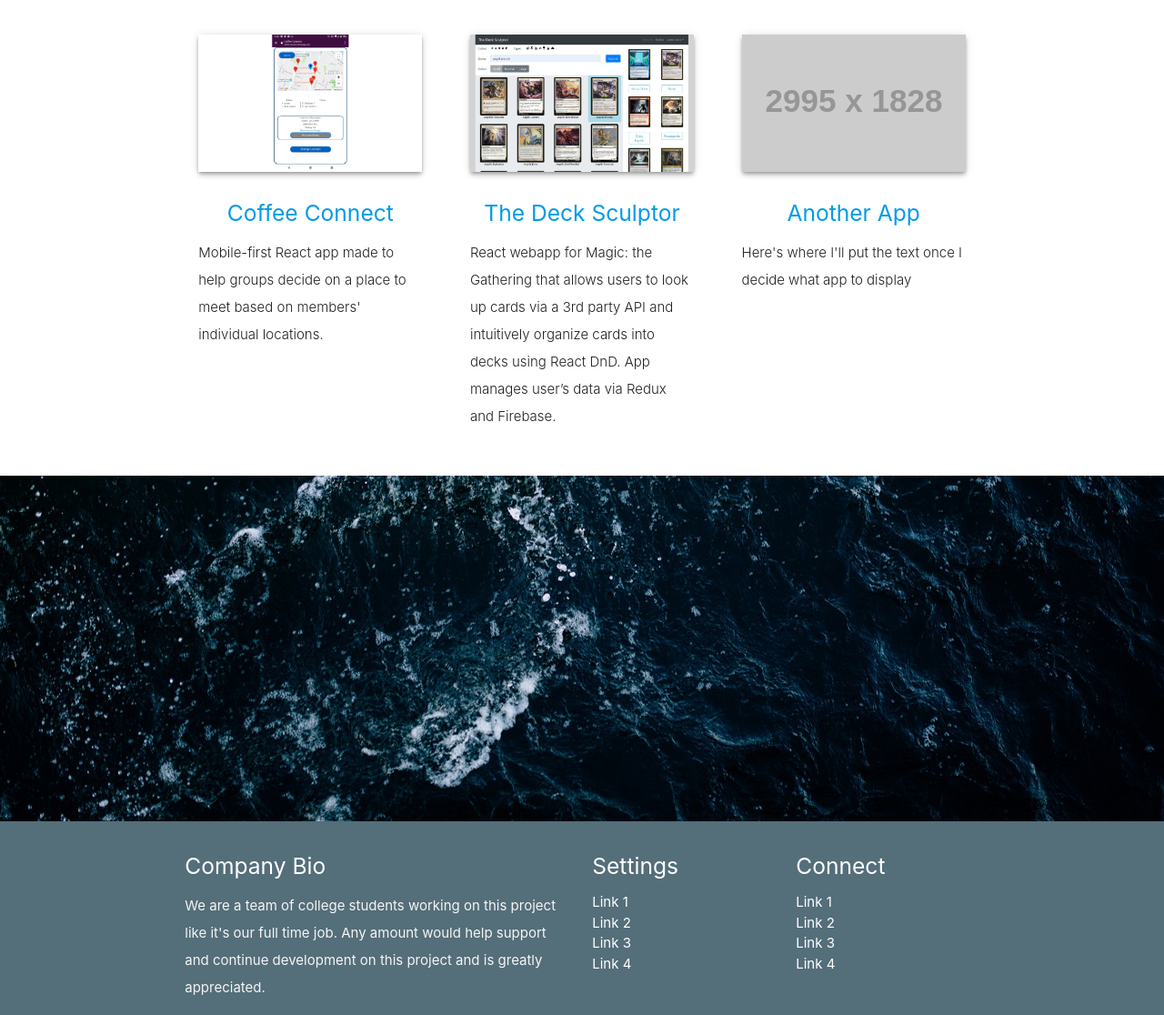
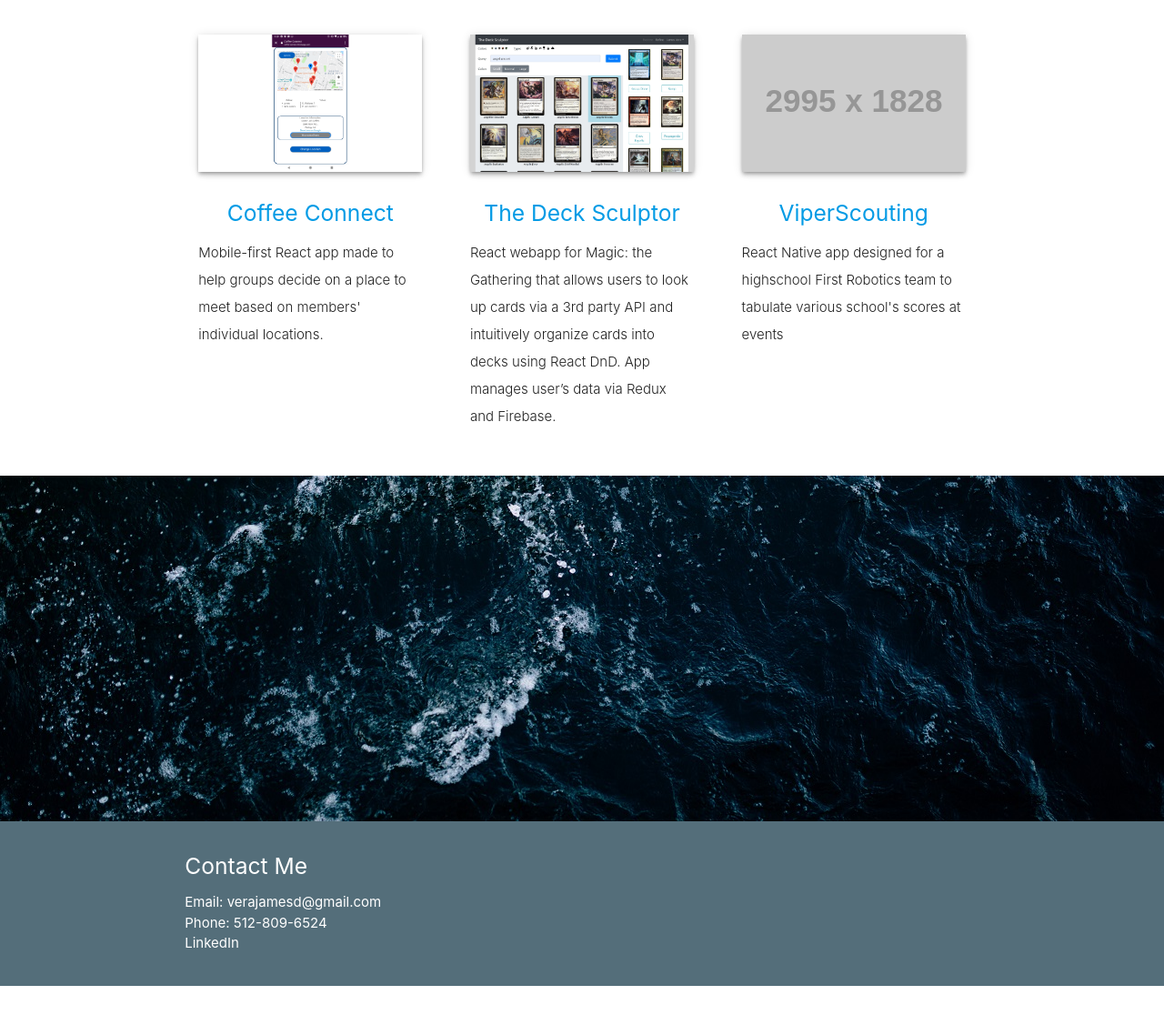
Before and after one commit to jdvera/jdvera.github.io, a plain HTML site: page index.html in a window 1280 px wide. Shown: the part 828-1944 px from the top of the page at 91% size. After the commit the page ends 1912 px from the top, so only its background shows below. Drawn offline with nearby package versions, Linux system fonts and the light colour scheme; placeholder pictures from the web are drawn by us.

Commit message:
contact info

```diff
--- a/css/style.css
+++ b/css/style.css
@@ -73,6 +73,10 @@ footer.page-footer {
   background-color: #9cdcfe;
 }
 
-.footer-row {
+/* .footer-row {
   margin-bottom: 0px;
+} */
+
+footer {
+  overflow: auto;
 }
--- a/index.html
+++ b/index.html
@@ -17,11 +17,14 @@
 
 
 <body>
-	<div class="navbar-fixed">
+	<!-- <div class="navbar-fixed"> -->
 	<nav class="white" role="navigation">
 		<div class="nav-wrapper container">
 			<div class="brand-logo">James Vera</div>
 			<ul class="right hide-on-med-and-down">
+				<li>
+					<a href="JamesVera.pdf" target="_blank"><i class="fas fa-file-pdf"></i> Resume</a>
+				</li>
 				<li>
 					<a href="https://github.com/jdvera/" target="_blank"><i class="fab fa-github"></i> GitHub</a>
 				</li>
@@ -33,6 +36,9 @@
 
 			<ul id="nav-mobile" class="sidenav">
 				<li>
+					<a href="JamesVera.pdf" target="_blank"><i class="fas fa-file-pdf"></i> Resume</a>
+				</li>
+				<li>
 					<a href="https://github.com/jdvera/" target="_blank"><i class="fab fa-github"></i> GitHub</a>
 				</li>
 				<li>
@@ -43,7 +49,7 @@
 			<a href="#" data-target="nav-mobile" class="sidenav-trigger"><i class="material-icons">menu</i></a>
 		</div>
 	</nav>
-	</div>
+	<!-- </div> -->
 
 	<div id="index-banner" class="parallax-container">
 		<div class="section no-pad-bot">
@@ -118,10 +124,11 @@
 							</a>
 						</h2>
 						<h5 class="center">
-							<a target="_blank" href="#">Another App</a>
+							<a target="_blank" href="https://github.com/jdvera/ViperScouting">ViperScouting</a>
 						</h5>
 
-						<p class="light">Here's where I'll put the text once I decide what app to display</p>
+						<p class="light">React Native app designed for a highschool First Robotics team to tabulate various
+							school's scores at events</p>
 					</div>
 				</div>
 			</div>
@@ -144,30 +151,17 @@
 		<div class="container">
 			<div class="row footer-row">
 				<div class="col l6 s12">
-					<h5 class="white-text">Company Bio</h5>
-					<p class="grey-text text-lighten-4">We are a team of college students working on this project like it's
-						our full time job. Any amount would help support and continue development on this project and is
-						greatly appreciated.</p>
-
-
-				</div>
-				<div class="col l3 s12">
-					<h5 class="white-text">Settings</h5>
+					<h5 class="white-text">Contact Me</h5>
 					<ul>
-						<li><a class="white-text" href="#!">Link 1</a></li>
-						<li><a class="white-text" href="#!">Link 2</a></li>
-						<li><a class="white-text" href="#!">Link 3</a></li>
-						<li><a class="white-text" href="#!">Link 4</a></li>
+						<li>Email: verajamesd@gmail.com</li>
+						<li>Phone: 512-809-6524</li>
+						<li><a class="white-text" href="https://www.linkedin.com/in/james-vera/">LinkedIn</a></li>
+						<!-- <li><a class="white-text" href="#!">Link 4</a></li> -->
 					</ul>
 				</div>
 				<div class="col l3 s12">
-					<h5 class="white-text">Connect</h5>
-					<ul>
-						<li><a class="white-text" href="#!">Link 1</a></li>
-						<li><a class="white-text" href="#!">Link 2</a></li>
-						<li><a class="white-text" href="#!">Link 3</a></li>
-						<li><a class="white-text" href="#!">Link 4</a></li>
-					</ul>
+				</div>
+				<div class="col l3 s12">
 				</div>
 			</div>
 		</div>
```
Also changed, not shown: 1 other file. Lines whose indentation alone changed are shown as unchanged.
